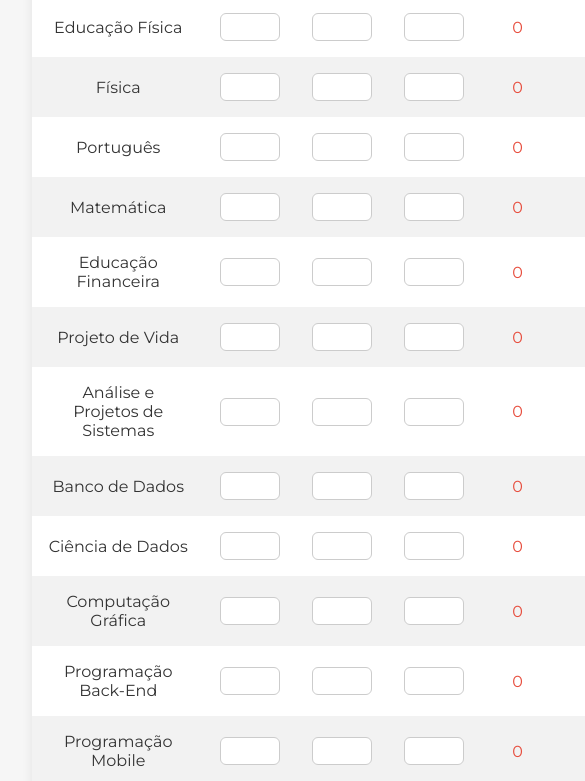
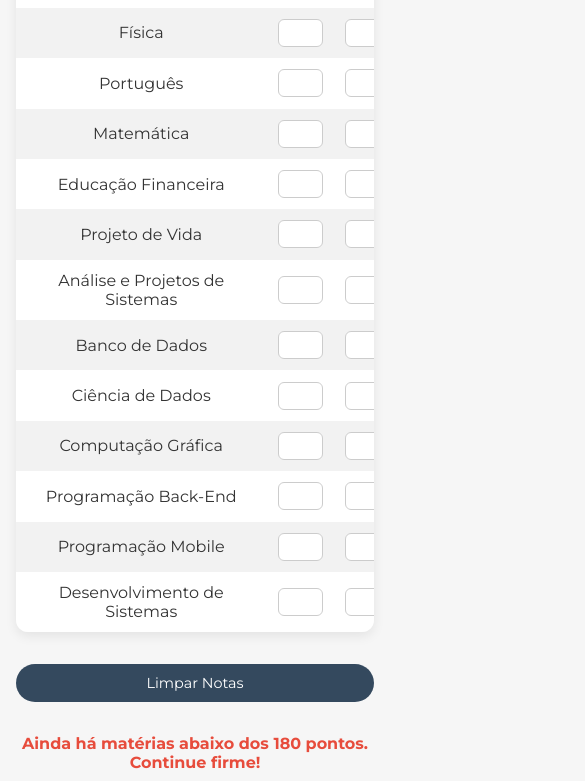
Before and after one commit to GUITHEBAS/notas-escola.html, a plain HTML site: page index.html in a window 390 px wide. Shown: the part 157-938 px from the top of the page, 585 px wide, since content can reach past the window. Drawn offline with Linux system fonts and the light colour scheme.

Commit message:
Update index.html

```diff
--- a/index.html
+++ b/index.html
@@ -1,14 +1,16 @@
 <!DOCTYPE html>
 <html lang="pt-br">
   <head>
-  <meta charset="UTF-8">
+    <meta charset="UTF-8" />
     <title>Notas Escolares com Salvamento</title>
-  <link rel="manifest" href="manifest.json">
-  <meta name="theme-color" content="#333333">
-  <link rel="icon" type="image/png" href="icon-192.png">
-  <link href="https://fonts.googleapis.com/css2?family=Montserrat:wght@400;600;700&display=swap" rel="stylesheet">
+    <link rel="manifest" href="manifest.json" />
+    <meta name="theme-color" content="#333333" />
+    <link rel="icon" type="image/png" href="icon-192.png" />
+    <meta name="viewport" content="width=device-width, initial-scale=1.0" />
 
     <style>
+      @import url('https://fonts.googleapis.com/css2?family=Montserrat:wght@400;600;700&display=swap');
+
       * {
         margin: 0;
         padding: 0;
@@ -27,16 +29,21 @@
         font-weight: 700;
         color: #2c3e50;
         margin-bottom: 2rem;
+        font-size: 2rem;
+      }
+
+      .table-wrapper {
+        overflow-x: auto;
+        border-radius: 12px;
+        box-shadow: 0 4px 12px rgba(0, 0, 0, 0.08);
+        background-color: white;
       }
 
       table {
         width: 100%;
         border-collapse: separate;
         border-spacing: 0;
-      background-color: white;
-      border-radius: 12px;
-      overflow: hidden;
-      box-shadow: 0 4px 12px rgba(0, 0, 0, 0.08);
+        min-width: 600px;
       }
 
       th, td {
@@ -102,12 +109,69 @@
         background-color: #e8b15f;
         color: #2c3e50;
       }
+
+      /* RESPONSIVIDADE */
+      @media (max-width: 768px) {
+        body {
+          padding: 1rem;
+        }
+
+        h1 {
+          font-size: 1.5rem;
+        }
+
+        th, td {
+          padding: 0.7rem;
+        }
+
+        input[type="number"] {
+          width: 50px;
+        }
+
+        button {
+          padding: 10px 20px;
+          font-size: 0.9rem;
+        }
+      }
+
+      @media (max-width: 480px) {
+        h1 {
+          font-size: 1.3rem;
+        }
+
+        input[type="number"] {
+          width: 45px;
+        }
+
+        .resultado {
+          font-size: 1rem;
+        }
+
+        button {
+          width: 100%;
+        }
+      }
+
+      @media (min-width: 1200px) {
+        h1 {
+          font-size: 2.5rem;
+        }
+
+        .resultado {
+          font-size: 1.4rem;
+        }
+
+        button {
+          font-size: 1.1rem;
+        }
+      }
     </style>
   </head>
+
   <body>
-
     <h1>Notas Escolares</h1>
 
+    <div class="table-wrapper">
       <table id="tabelaNotas">
         <thead>
           <tr>
@@ -123,16 +187,16 @@
           <!-- Preenchido via JS -->
         </tbody>
       </table>
+    </div>
 
     <button onclick="limparDados()">Limpar Notas</button>
-
     <div class="resultado" id="resultadoGeral"></div>
 
     <script>
       const materias = [
         "Educação Física", "Física", "Português", "Matemática",
         "Educação Financeira", "Projeto de Vida", "Análise e Projetos de Sistemas",
-    "Banco de Dados", "Ciência de Dados","Computação Gráfica",
+        "Banco de Dados", "Ciência de Dados", "Computação Gráfica",
         "Programação Back-End", "Programação Mobile", "Desenvolvimento de Sistemas"
       ];
 
@@ -164,12 +228,14 @@
 
       function carregarNotas() {
         const dadosSalvos = JSON.parse(localStorage.getItem("notasSalvas") || "[]");
+
         dadosSalvos.forEach((trimestres, i) => {
           trimestres.forEach((valor, j) => {
             const input = document.querySelector(`input[data-materia="${i}"][data-tri="${j}"]`);
             if (input) input.value = valor;
           });
         });
+
         calcular();
       }
 
@@ -178,7 +244,7 @@
         const resultado = document.getElementById("resultadoGeral");
         resultado.innerHTML = "";
 
-    document.querySelectorAll("#tabelaNotas tbody tr").forEach((linha, index) => {
+        document.querySelectorAll("#tabelaNotas tbody tr").forEach((linha) => {
           const inputs = linha.querySelectorAll("input");
           let totalMateria = 0;
           inputs.forEach(input => {
@@ -230,6 +296,5 @@
           .catch(err => console.error('Erro no SW:', err));
       }
     </script>
-
   </body>
 </html>
```
Lines whose indentation alone changed are shown as unchanged.
